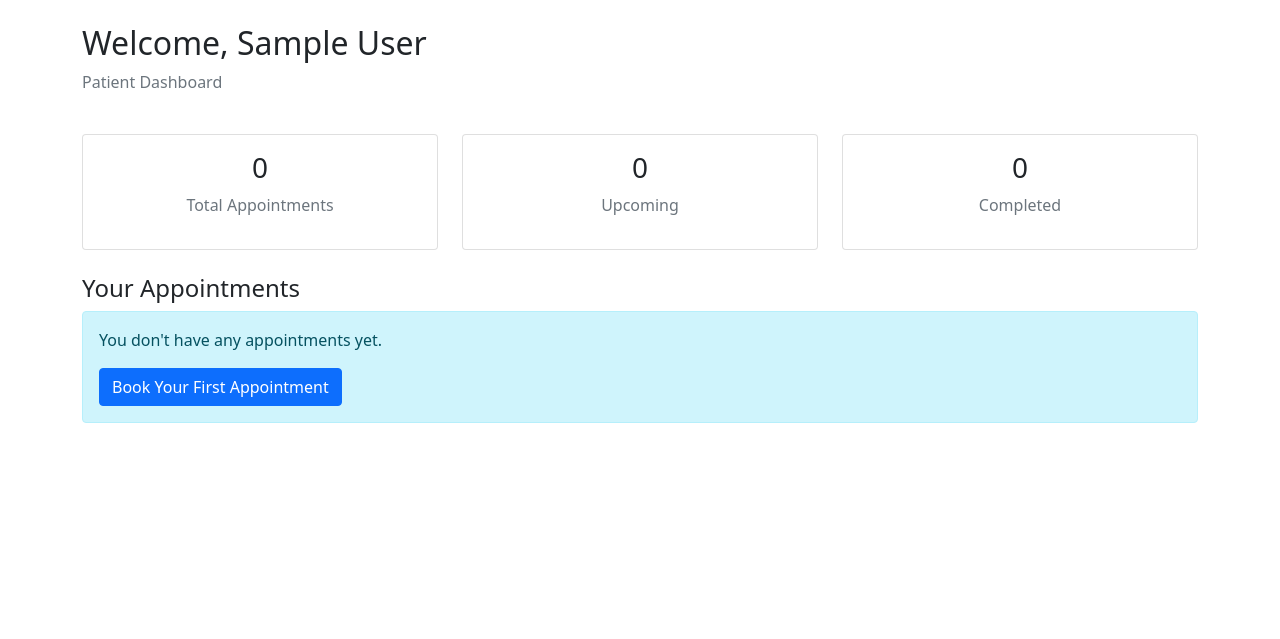
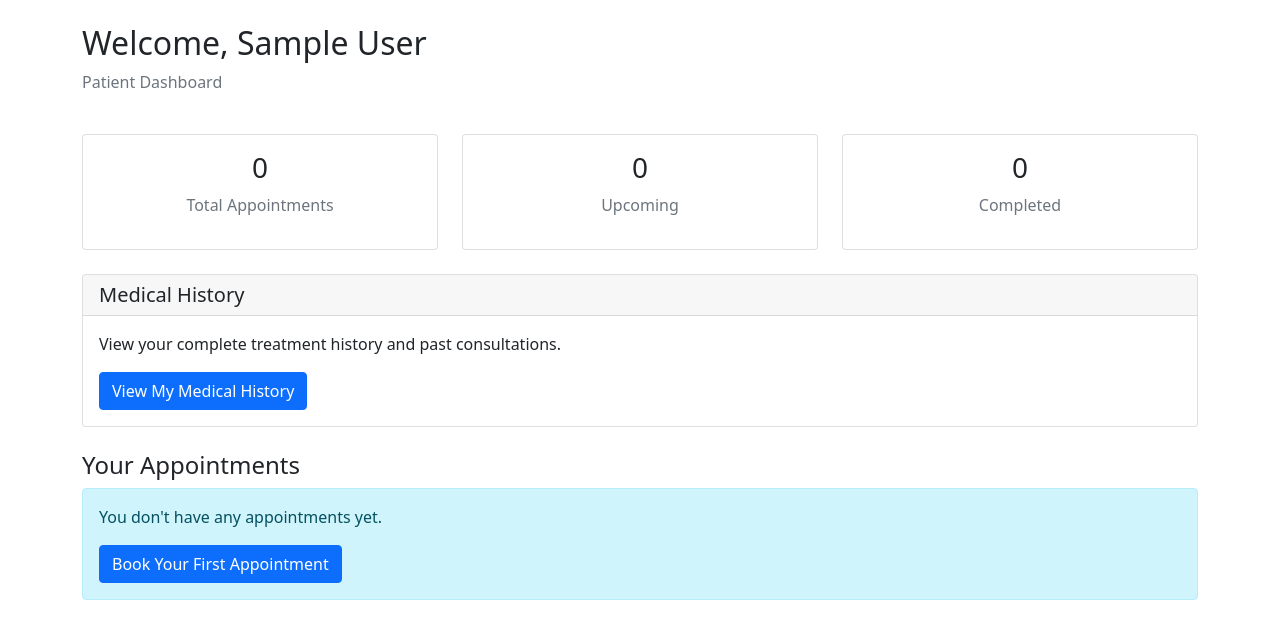
Before and after one commit to devadathsreelayam/HospitalManagement, a Django app: page /patient_dashboard in a window 1280 px wide. Shown: the part 56-695 px from the top of the page. Run offline with Django 5.2, Linux system fonts and the light colour scheme; the visitor is signed in with stand-in values (Sample User, id 1); data that the repository does not hold is empty.

Commit message:
Add: Link to view medical history

```diff
--- a/hospital/templates/patient_dash.html
+++ b/hospital/templates/patient_dash.html
@@ -29,6 +29,23 @@
             <div class="card-body">
                 <h3>{{ completed_appointments }}</h3>
                 <p class="text-muted">Completed</p>
+            </div>
+        </div>
+    </div>
+</div>
+
+<!-- Navigation to medical history -->
+<div class="row mt-4">
+    <div class="col-md-12">
+        <div class="card">
+            <div class="card-header">
+                <h5 class="mb-0">Medical History</h5>
+            </div>
+            <div class="card-body">
+                <p>View your complete treatment history and past consultations.</p>
+                <a href="{% url 'patient_treatment_history' %}" class="btn btn-primary">
+                    <i class="fas fa-history"></i> View My Medical History
+                </a>
             </div>
         </div>
     </div>
```
